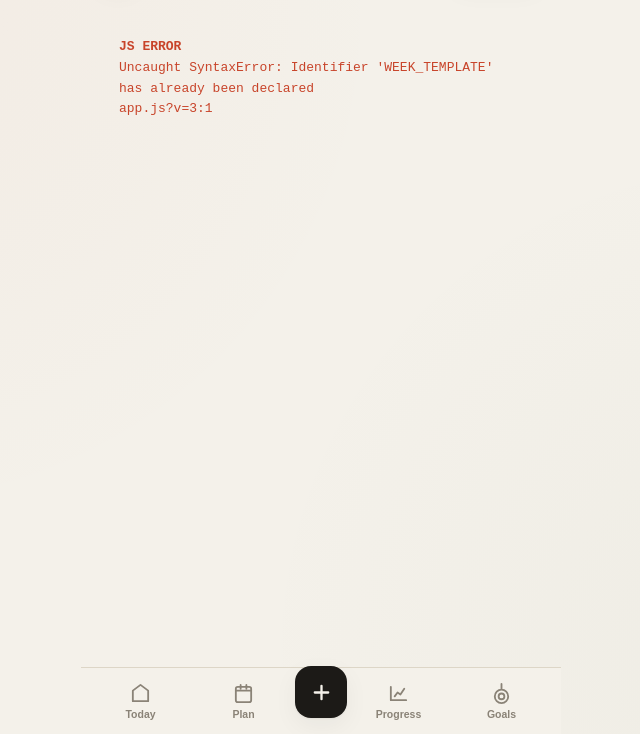
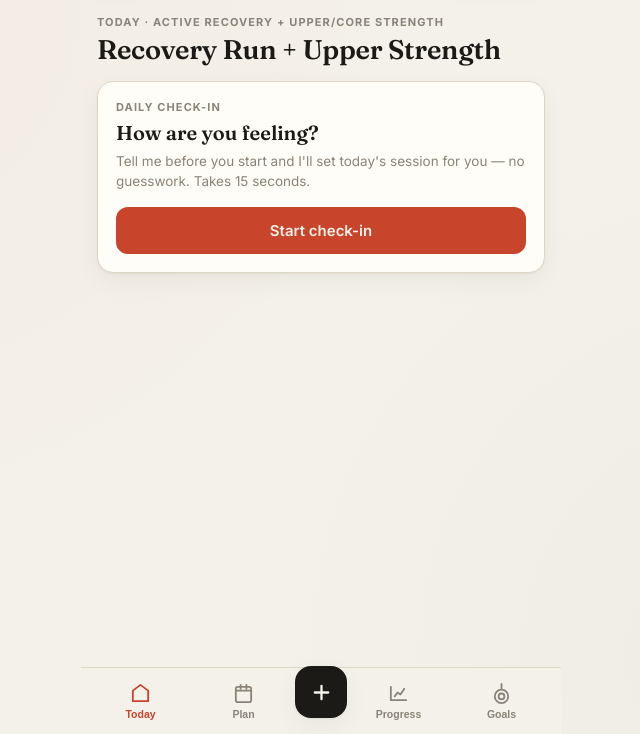
Before and after one commit to danieldhesiii/Moe-s-workout-tracker, a plain HTML site: page index.html in a window 1280 px wide. Shown: the part 66-800 px from the top of the page, without its empty margins (319-959 px from the left). Drawn offline with Linux system fonts and the light colour scheme.

Commit message:
Fix blank screen: wrap data.js in IIFE to stop global const collision
data.js declared WEEK_TEMPLATE et al. in global scope; app.js re-declared
the same names via destructuring — SyntaxError in a shared browser realm
(missed by per-file/isolated test scopes). IIFE keeps data private, exposes
only window.MOE_DATA.

Co-Authored-By: Claude Opus 4.8 <noreply@anthropic.com>

```diff
--- a/data.js
+++ b/data.js
@@ -2,7 +2,10 @@
    Moe's Training Log — plan & exercise data
    Advanced marathon runner, knee-safe, strength + running blend.
    Injury prevention is the non-negotiable constraint.
+   Wrapped in an IIFE so these identifiers stay private and don't
+   collide with app.js's globals — only window.MOE_DATA is exposed.
    ============================================================ */
+(function () {
 
 const KNEE_REHAB = [
   { name: "Spanish squat (band)", sets: "3", target: "45s hold", note: "VMO + patellar tendon load, knee-safe isometric" },
@@ -115,3 +118,5 @@ const WEATHER_OPTS = ["☀️ Clear", "⛅ Cloudy", "🌧️ Rain", "❄️ Cold
 const MOOD_OPTS = ["😖", "😕", "😐", "🙂", "😄"];
 
 window.MOE_DATA = { WEEK_TEMPLATE, CHECKIN_QUESTIONS, SWAP_OPTIONS, WEATHER_OPTS, MOOD_OPTS, KNEE_REHAB };
+
+})();
--- a/index.html
+++ b/index.html
@@ -8,7 +8,7 @@
   <link rel="preconnect" href="https://fonts.googleapis.com" />
   <link rel="preconnect" href="https://fonts.gstatic.com" crossorigin />
   <link href="https://fonts.googleapis.com/css2?family=Fraunces:ital,opsz,wght@0,9..144,400;0,9..144,500;0,9..144,600;1,9..144,400&family=Inter:wght@400;500;600;700&family=JetBrains+Mono:wght@400;500;700&display=swap" rel="stylesheet" />
-  <link rel="stylesheet" href="styles.css?v=3" />
+  <link rel="stylesheet" href="styles.css?v=4" />
 </head>
 <body>
   <div id="app">
@@ -71,7 +71,7 @@
         '<b>JS ERROR</b>\n' + msg + '\n' + loc + '</div>';
     });
   </script>
-  <script src="data.js?v=3"></script>
-  <script src="app.js?v=3"></script>
+  <script src="data.js?v=4"></script>
+  <script src="app.js?v=4"></script>
 </body>
 </html>
```
